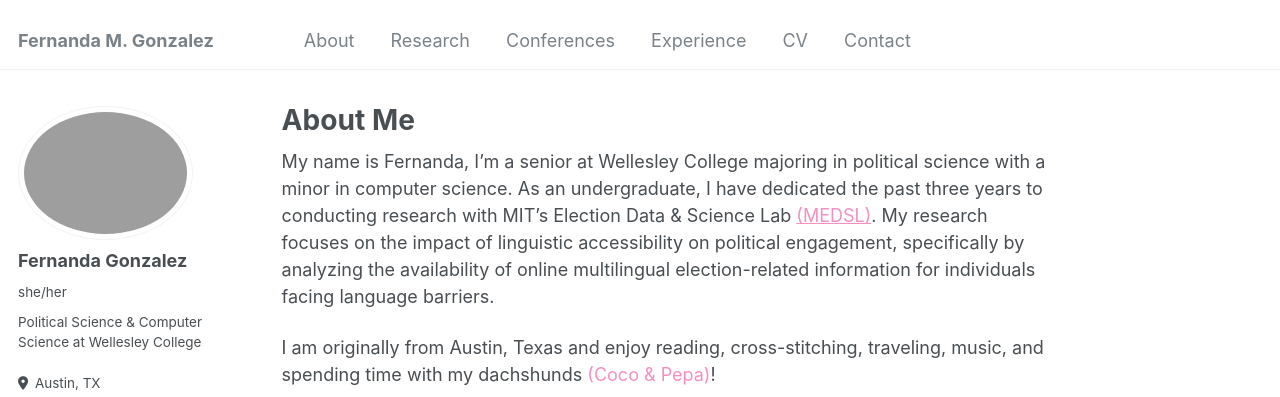
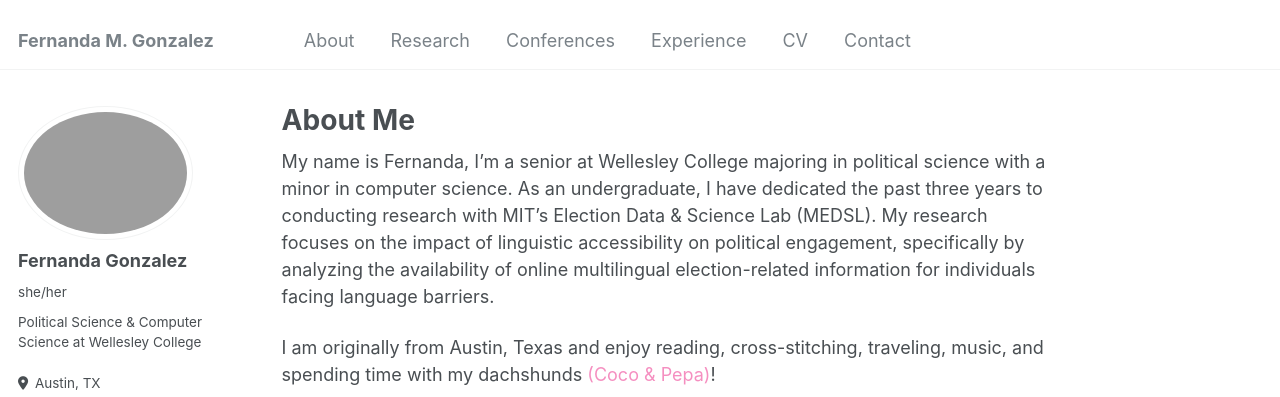
Before and after one commit to fernandamayela/fernandamayela.github.io, a Jekyll site: the page built from _pages/about.md, in a window 1280 px wide and 900 px high. Shown: the top 397 px of the window. Built offline with Jekyll 4.4.1, drawn with Linux system fonts in a browser that asks for light colours; some web fonts are replaced.

Commit message:
Update about.md

```diff
--- a/_pages/about.md
+++ b/_pages/about.md
@@ -32,7 +32,7 @@ document.addEventListener('DOMContentLoaded', function() {
 });
 </script>
 
-My name is Fernanda, I'm a senior at Wellesley College majoring in political science with a minor in computer science. As an undergraduate, I have dedicated the past three years to conducting research with MIT's Election Data & Science Lab <a href="https://electionlab.mit.edu/" style="color: #F58FC0;">(MEDSL)</a>. My research focuses on the impact of linguistic accessibility on political engagement, specifically by analyzing the availability of online multilingual election-related information for individuals facing language barriers.
+My name is Fernanda, I'm a senior at Wellesley College majoring in political science with a minor in computer science. As an undergraduate, I have dedicated the past three years to conducting research with MIT's Election Data & Science Lab (MEDSL). My research focuses on the impact of linguistic accessibility on political engagement, specifically by analyzing the availability of online multilingual election-related information for individuals facing language barriers.
 
 I am originally from Austin, Texas and enjoy reading, cross-stitching, traveling, music, and spending time with my dachshunds
 <span class="hover-trigger" style="color: #F58FC0;">(Coco & Pepa)</span>!
```
